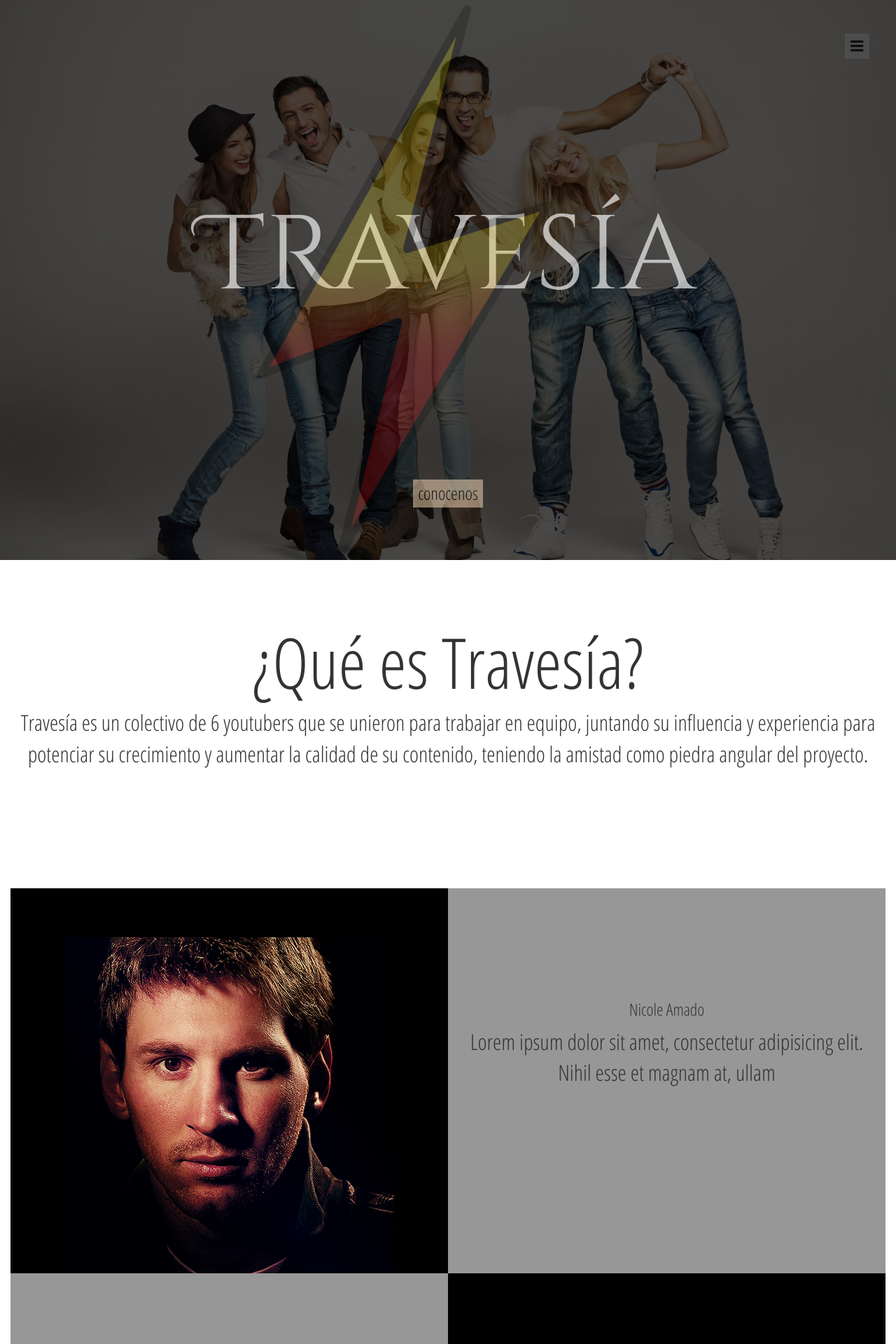
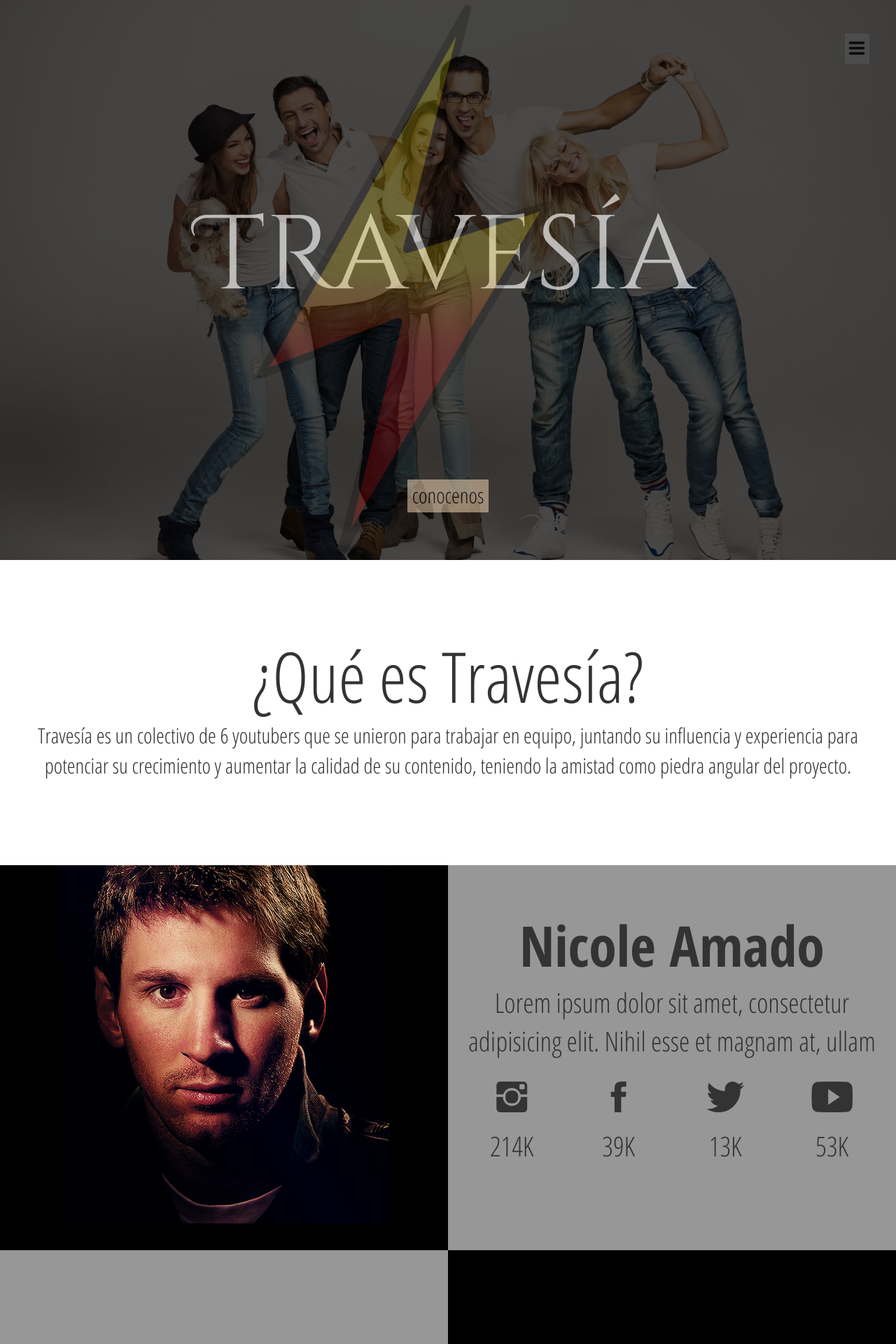
Before and after one commit to jorgeduardos/TravesiaSite, a PHP site: page /home.html in a window 1280 px wide. Shown: the top 1920 px of the page at 70% size. Run offline with PHP 8.4, Linux system fonts and the light colour scheme; style sheets or scripts are compiled from the project's sources; some libraries are stand-ins or nearby versions.

Commit message:
fixed grid icon problem, changed font sizes

```diff
--- a/home.html
+++ b/home.html
@@ -33,13 +33,13 @@
 	</header>
 	<section class="about">
 		<div class="container-fluid">
-			<div>
+			<div class="aboutP">
 				<h2>¿Qué es Travesía?</h2>
 				<p>
 					Travesía es un colectivo de 6 youtubers que se unieron para trabajar en equipo, juntando su influencia y experiencia para potenciar su crecimiento y aumentar la calidad de su contenido, teniendo la amistad como piedra angular del proyecto.
 				</p>
 			</div>
-			<div class="container-fluid">
+			<div class="myContainer">
 				<div class="row grid">
 					<div class="col-md-6 bkgBlack"><img src="resources/css/images/TIME2012.png" alt=""></div>
 					<div class="col-md-6 bkgGrey">
@@ -47,13 +47,13 @@
 							<div class="col-lg-12">
 								<h3>Nicole Amado</h3>
 								<p>Lorem ipsum dolor sit amet, consectetur adipisicing elit. Nihil esse et magnam at, ullam</p>
-							</div>
-							<div class="col-lg-12">
-								<div class="row">
-									<div class="col-xs-3"><i class="ion-social-instagram"></i>214K</div>
-									<div class="col-xs-3"><i class="ion-social-facebook"></i>39K</div>
-									<div class="col-xs-3"><i class="ion-social-twitter"></i>13K</div>
-									<div class="col-xs-3"><i class="ion-social-youtube"></i>53K</div>
+								<div class="container-fluid">
+									<div class="row">
+										<div class="col-xs-3"><i class="ion-social-instagram"></i>214K</div>
+										<div class="col-xs-3"><i class="ion-social-facebook"></i>39K</div>
+										<div class="col-xs-3"><i class="ion-social-twitter"></i>13K</div>
+										<div class="col-xs-3"><i class="ion-social-youtube"></i>53K</div>
+									</div>
 								</div>
 							</div>
 						</div>
--- a/resources/css/homeStyle.css
+++ b/resources/css/homeStyle.css
@@ -5,9 +5,15 @@ body{
 	margin: 0;
 	padding: 0;
 	font-family: 'Open Sans Condensed', sans-serif;
-	font-size: 25px;
+	font-size: 30px;
 }
 
+
+/**************** REUSABLE *****************/
+
+.myContainer{
+	width: 100%;
+}
 
 
 
@@ -124,13 +130,9 @@ header button:hover{
 	font-size: 100px;
 }
 
-.about p{
-	font-size: 125%;
-}
-
-.about .container-fluid div:nth-child(1){
-	padding-top: 70px;
-	padding-bottom: 90px;
+.aboutP{
+	padding-top: 90px;
+	padding-bottom: 110px;
 }
 
 .grid div{
@@ -147,5 +149,12 @@ header button:hover{
 }
 
 .bkgGrey{
+	font-size: 130%;
+	padding-top: 50px;
 	background-color: #979797;
 }
+
+.bkgGrey h3{
+	font-weight: bold;
+	font-size: 80px;
+}
```
